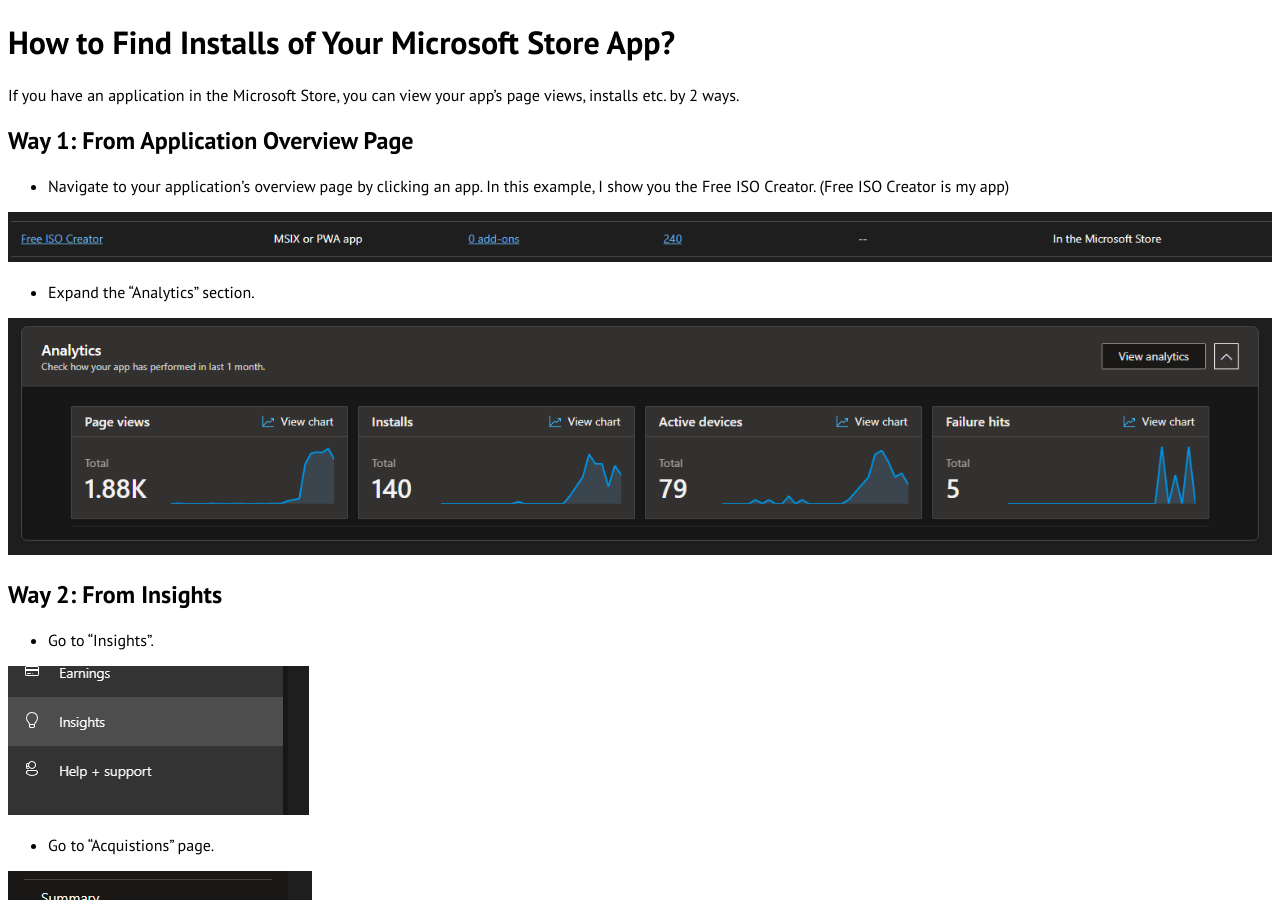
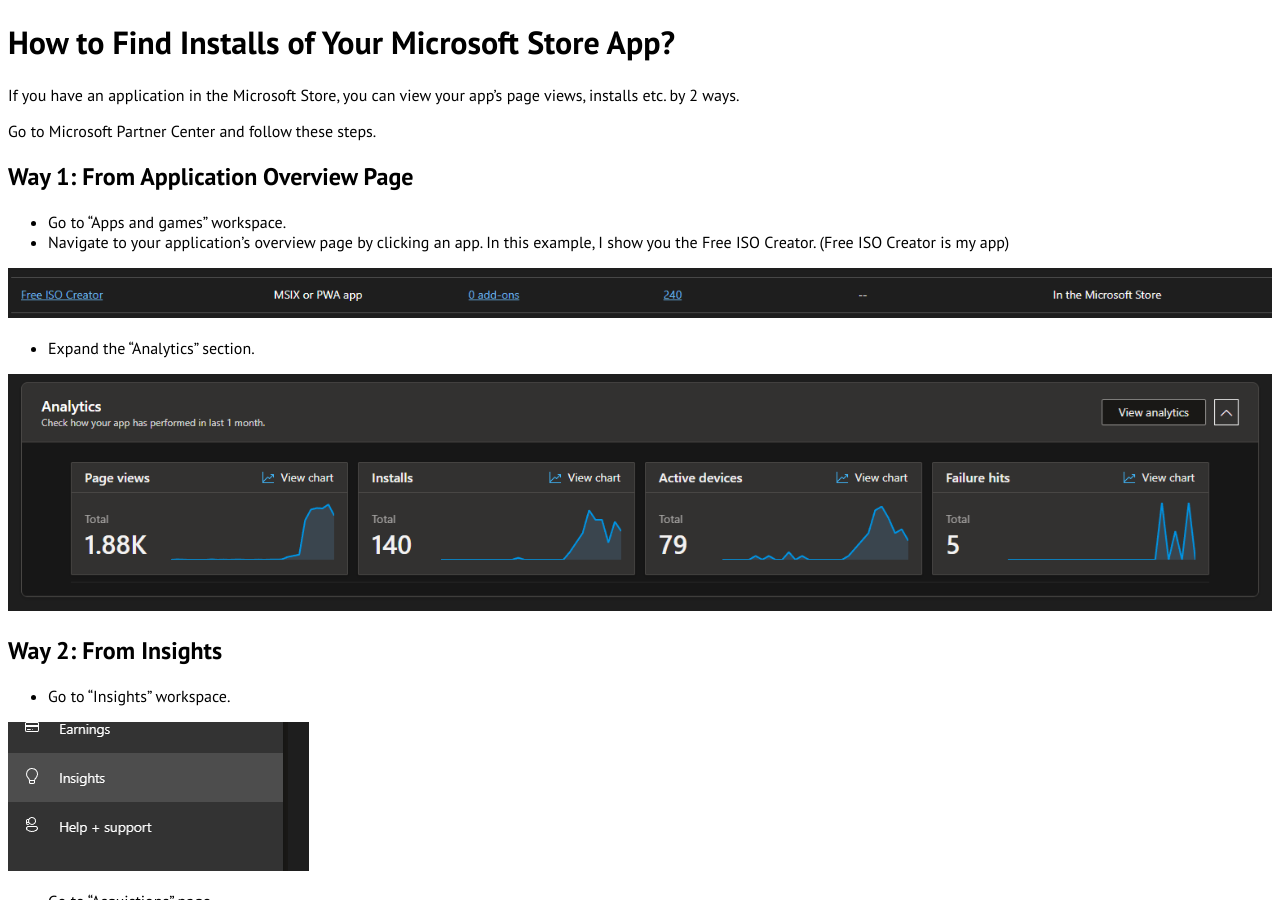
Before and after one commit to huseyin78112/blog.huseyin78112.info, a Jekyll site: the page built from 2025/09/17/how-to-find-installs-of-your-microsoft-store-app.md, in a window 1280 px wide and 900 px high. Built offline with Jekyll 4.4.1, drawn with Linux system fonts in a browser that asks for light colours; our own code applies the rules of GitHub Pages for plain Markdown files.

Commit message:
Update how-to-find-installs-of-your-microsoft-store-app.md

```diff
--- a/2025/09/17/how-to-find-installs-of-your-microsoft-store-app.md
+++ b/2025/09/17/how-to-find-installs-of-your-microsoft-store-app.md
@@ -1,6 +1,9 @@
 # How to Find Installs of Your Microsoft Store App?
 If you have an application in the Microsoft Store, you can view your app's page views, installs etc. by 2 ways.
+
+Go to Microsoft Partner Center and follow these steps.
 ## Way 1: From Application Overview Page
+* Go to "Apps and games" workspace.
 * Navigate to your application's overview page by clicking an app. In this example, I show you the Free ISO Creator. (Free ISO Creator is my app)
 
 ![Demonstration image for way 1 step 1](/images/2.png)
@@ -8,7 +11,7 @@ If you have an application in the Microsoft Store, you can view your app's page
 
 ![Demonstration image for way 1 step 2](/images/3.png)
 ## Way 2: From Insights
-* Go to "Insights".
+* Go to "Insights" workspace.
 
 ![Demonstration image for way 2 step 1](/images/4.png)
 * Go to "Acquistions" page.
```
